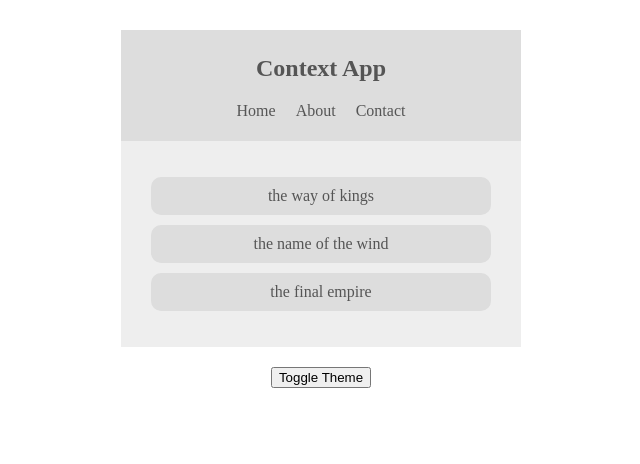
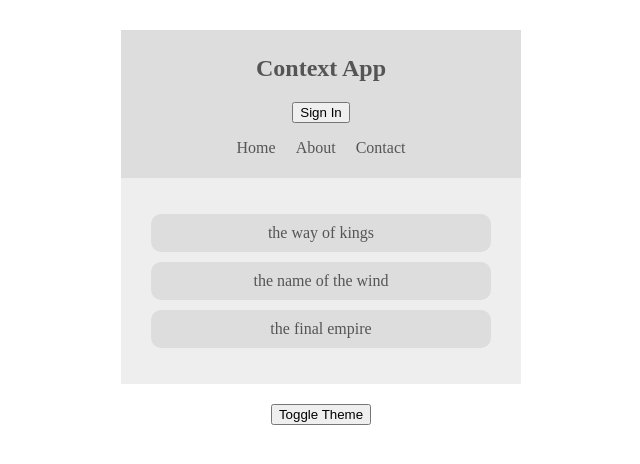
Before and after one commit to briansimiyuj/react-context, a React (Vite) app: page / in a window 1280 px wide. Shown: the top 464 px of the page, without its empty margins (319-959 px from the left). Built offline with nearby package versions, Linux system fonts and the light colour scheme.

Commit message:
Consuming multiple contexts

```diff
--- a/src/components/Navbar.jsx
+++ b/src/components/Navbar.jsx
@@ -1,10 +1,12 @@
 import { useContext } from "react"
 import { ThemeContext } from "../context/ThemeContext"
+import { AuthContext } from "../context/AuthContext"
 
 const Navbar = () =>{
 
     const { isLightTheme, light, dark } = useContext(ThemeContext),
-           theme = isLightTheme ? light : dark
+          { isAuth, toggleAuth } = useContext(AuthContext),
+          theme = isLightTheme ? light : dark
 
     return(
 
@@ -20,6 +22,12 @@ const Navbar = () =>{
 
                             <h1>Context App</h1>
 
+
+                            <div>
+
+                                <button onClick={toggleAuth}>{isAuth ? "Sign Out" : "Sign In"}</button>
+
+                            </div>
 
                             <ul>
 
```
Also changed, not shown: notes.txt.
